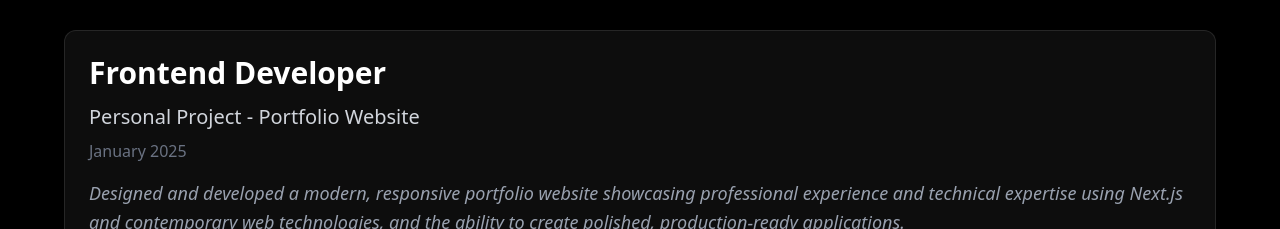
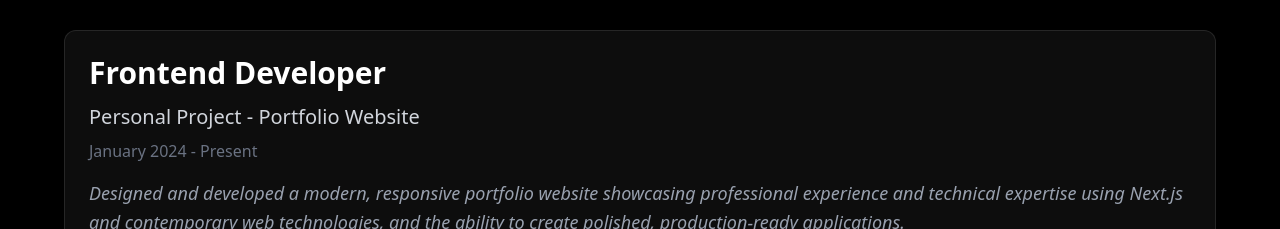
Before and after one commit to HunterShaw99/portfolio, a Next.js app: page / in a window 1280 px wide. Shown: the part 1480-1709 px from the top of the page. Built offline with nearby package versions, Linux system fonts and the light colour scheme.

Commit message:
Updated timeline for portfolio website

```diff
--- a/app/page.tsx
+++ b/app/page.tsx
@@ -30,7 +30,7 @@ export default function Home() {
     {
       title: "Frontend Developer",
       company: "Personal Project - Portfolio Website",
-      period: "January 2025",
+      period: "January 2024 - Present",
       summary: "Designed and developed a modern, responsive portfolio website showcasing professional experience and technical expertise using Next.js and contemporary web technologies, and the ability to create polished, production-ready applications.",
       responsibilities: [
         "Built a modern, responsive portfolio website using Next.js 15 and React 19, implementing server-side rendering for optimal performance and SEO",
```
